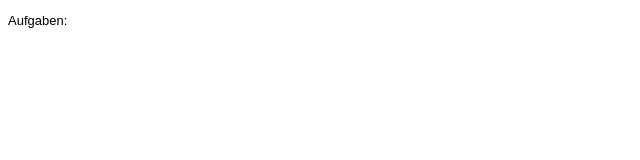
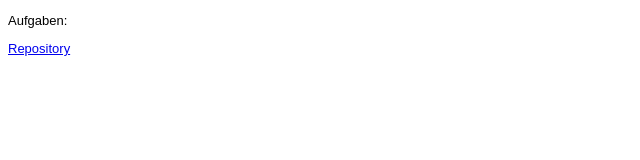
Before and after one commit to JanKolbe1601/JanKolbe1601.github.io, a plain HTML site: page Steckbrief/steckbrief.htm in a window 1280 px wide. Shown: the full height of the page, 0-640 px from the left. Drawn offline with Linux system fonts and the light colour scheme.

Commit message:
Update steckbrief.htm

```diff
--- a/Steckbrief/steckbrief.htm
+++ b/Steckbrief/steckbrief.htm
@@ -13,6 +13,6 @@ body {
 <body>
 	<p>Aufgaben:</p>
 
-	<a href="https://github.com/JanKolbe1601/JanKolbe1601.github.io" target="_blank"></a><br>
+	<a href="https://github.com/JanKolbe1601/JanKolbe1601.github.io" target="_blank">Repository</a><br>
 </body>
 </html>
```
